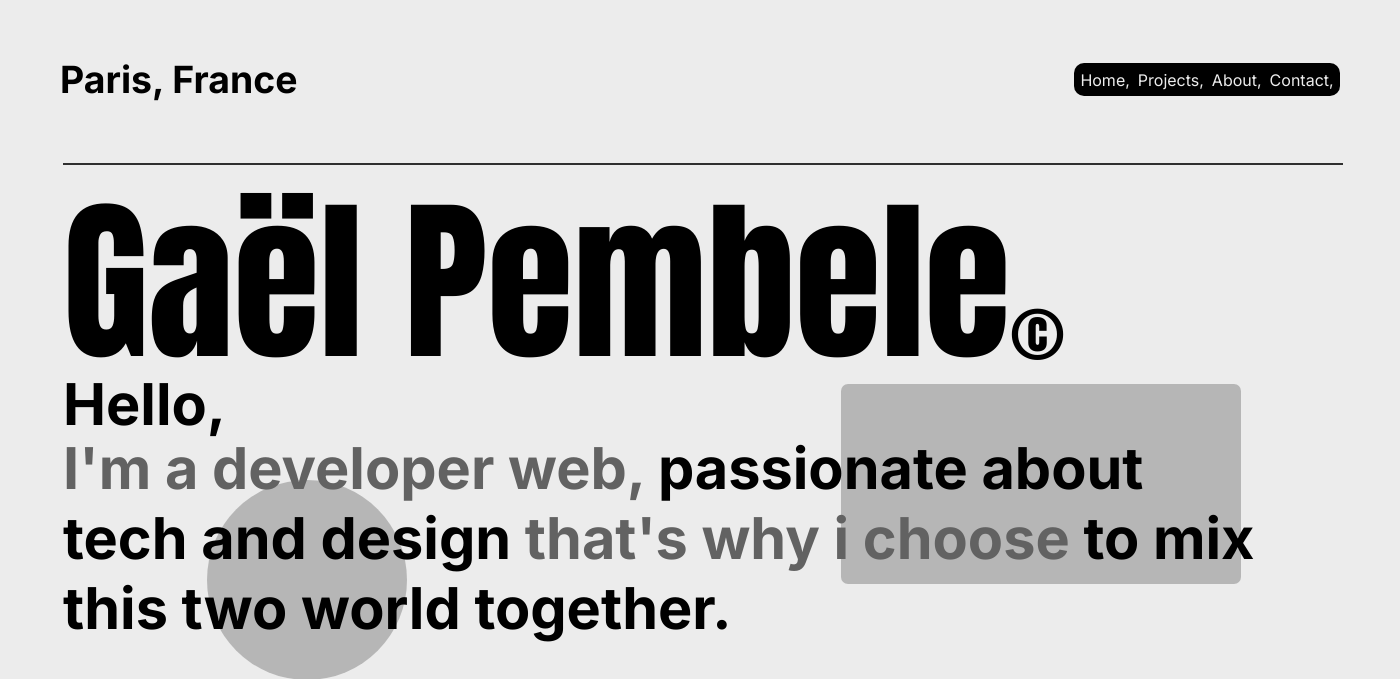
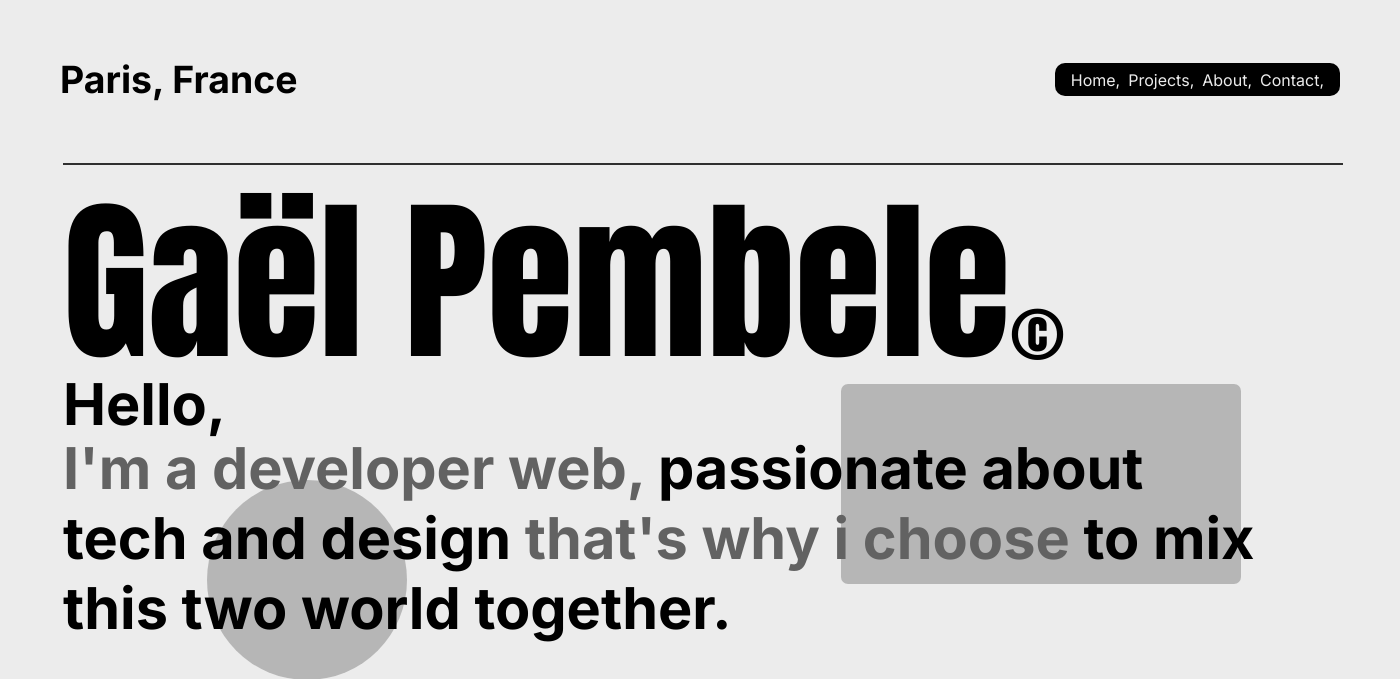
Before and after one commit to Gaelpem/portfolio, a PHP site: page /Home in a window 1400 px wide. Shown: the top 679 px of the page. Run offline with PHP 8.4, Linux system fonts and the light colour scheme.

Commit message:
links-anim3

```diff
--- a/inlcude/style.css
+++ b/inlcude/style.css
@@ -82,7 +82,7 @@ body{
     gap:0.5rem;
     border-radius: 10px;
     background-color: black;
-    padding: 0.4rem;
+    padding: 0.4rem 1rem;
 }
 
 
```
